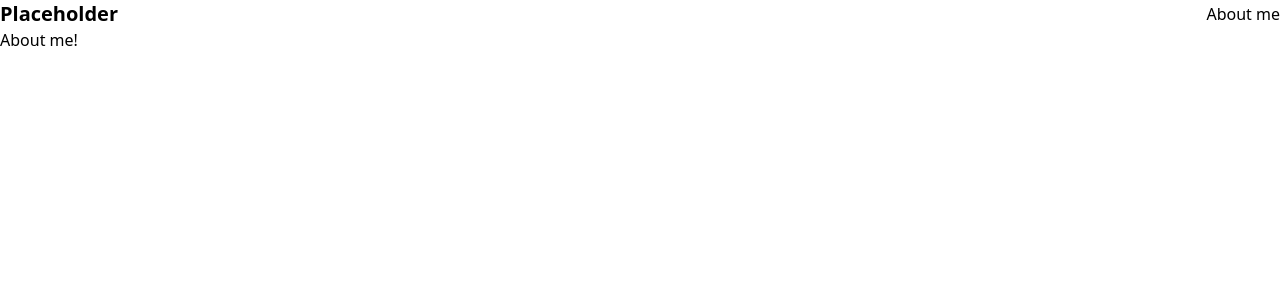
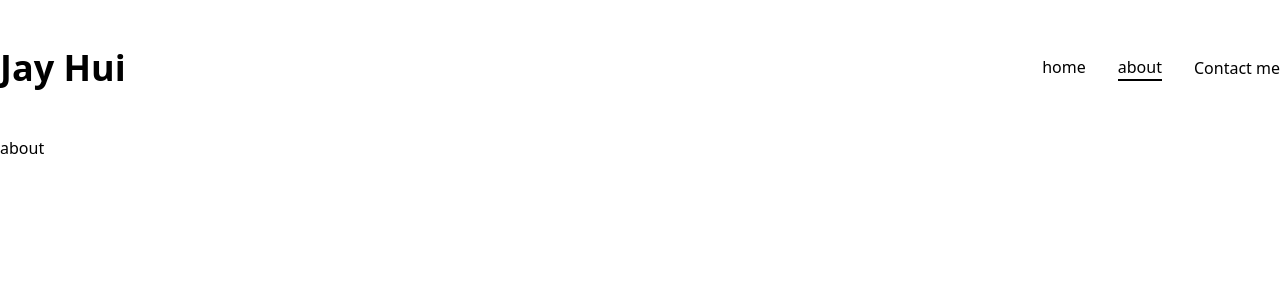
Before and after one commit to lemonteasour/portfolio, a Next.js app: page /about in a window 1280 px wide. Shown: the top 300 px of the page. Built offline with nearby package versions, Linux system fonts and the light colour scheme.

Commit message:
feat: Header

```diff
--- a/src/app/about/page.tsx
+++ b/src/app/about/page.tsx
@@ -1,5 +1,5 @@
 const About = () => {
-  return <>About me!</>;
+  return <div>about</div>;
 };
 
 export default About;
--- /dev/null
+++ b/src/app/contact/page.tsx
@@ -0,0 +1,5 @@
+const Contact = () => {
+  return <div>contact</div>;
+};
+
+export default Contact;
--- a/src/app/layout.tsx
+++ b/src/app/layout.tsx
@@ -1,9 +1,9 @@
 import type { Metadata } from "next";
-import './globals.css';
+import "./globals.css";
 
-import { Geist, Geist_Mono } from 'next/font/google';
+import { Geist, Geist_Mono } from "next/font/google";
 
-import Header from '@/components/header';
+import Header from "@/components/header";
 
 const geistSans = Geist({
   variable: "--font-geist-sans",
--- a/src/components/header.tsx
+++ b/src/components/header.tsx
@@ -1,16 +1,24 @@
-import Link from 'next/link';
+import Link from "next/link";
+
+import NavDesktop from "@/components/navDesktop";
 
 const Header = () => {
   return (
-    <header>
+    <header className="py-8 xl:py-12">
       <div className="container mx-auto flex justify-between items-center">
+        {/* Logo */}
         <Link href="/">
-          <h1 className="text-xl font-semibold">Placeholder</h1>
+          <h1 className="text-4xl font-semibold">Jay Hui</h1>
         </Link>
 
+        {/* desktop nav */}
         <div className="hidden lg:flex items-center gap-8">
-          <Link href="/about">About me</Link>
+          <NavDesktop />
+          <Link href="/contact">Contact me</Link>
         </div>
+
+        {/* mobile nav */}
+        <div className="lg:hidden">{/* TODO: <NavMobile /> */}</div>
       </div>
     </header>
   );
--- /dev/null
+++ b/src/components/navDesktop.tsx
@@ -0,0 +1,50 @@
+"use client";
+
+import Link from "next/link";
+import { usePathname } from "next/navigation";
+
+export const links = [
+  {
+    name: "home",
+    path: "/",
+  },
+  {
+    name: "about",
+    path: "/about",
+  },
+  //   {
+  //     name: "projects",
+  //     path: "/projects",
+  //   },
+  //   {
+  //     name: "resume",
+  //     path: "/resume",
+  //   },
+  //   {
+  //     name: "contact",
+  //     path: "/contact",
+  //   },
+];
+
+const NavDesktop = () => {
+  const pathname = usePathname();
+  return (
+    <nav className="flex gap-8">
+      {links.map((link, index) => {
+        return (
+          <Link
+            href={link.path}
+            key={index}
+            className={`${
+              pathname === link.path && "text-accent border-b-2 border-accent"
+            } font-medium hover:text-accent transition-all`}
+          >
+            {link.name}
+          </Link>
+        );
+      })}
+    </nav>
+  );
+};
+
+export default NavDesktop;
```
